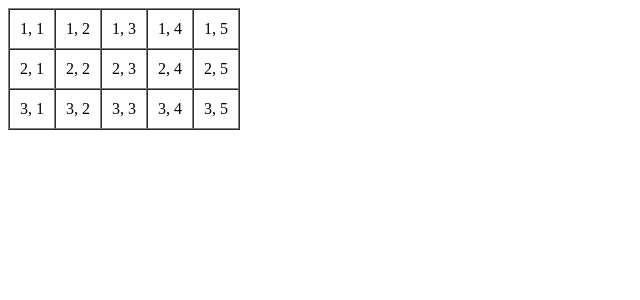
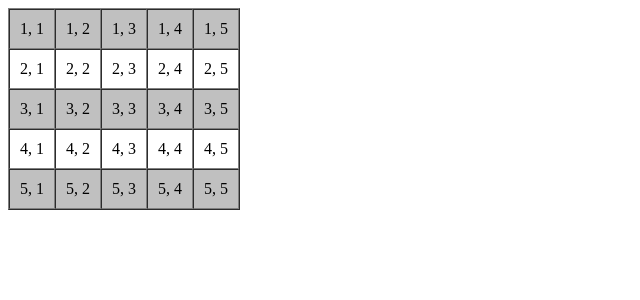
Before and after one commit to ginanjarademulyana/pw2021_153040116, a PHP site: page /latihan1.php in a window 1280 px wide. Shown: the top 300 px of the page, without its empty margins (0-640 px from the left). Run offline with PHP 8.4, Linux system fonts and the light colour scheme.

Commit message:
Membuat pengkondisian di latihan1.php membedakan warna table

```diff
--- a/Pertemuan 3/latihan1.php
+++ b/Pertemuan 3/latihan1.php
@@ -38,19 +38,30 @@
     <meta charset="UTF-8">
     <meta name="viewport" content="width=device-width, initial-scale=1.0">
     <title>Document</title>
+    <style>
+        .warna-baris {
+            background-color: silver;
+        }
+    </style>
 </head>
 
 <body>
 
     <table border="1" cellpadding="10" cellspacing="0">
-        <?php for ($i = 1; $i <= 3; $i++) : ?>
+        <?php for ($i = 1; $i <= 5; $i++) : ?>
+            <?php if ($i % 2 == 1) : ?>
+                <tr class="warna-baris">
+                <?php else : ?>
                 <tr>
+                <?php endif; ?>
+
                 <?php for ($j = 1; $j <= 5; $j++) : ?>
                     <td> <?= "$i, $j"; ?> </td>
                 <?php endfor ?>
                 </tr>
             <?php endfor ?>
 
+            <!-- ATAU -->
 
             <?php
             // for ($i = 1; $i <= 3; $i++) {
```
Also changed, not shown: Pertemuan 3/latihan2.php (+15 -0 lines). Lines whose indentation alone changed are shown as unchanged.
